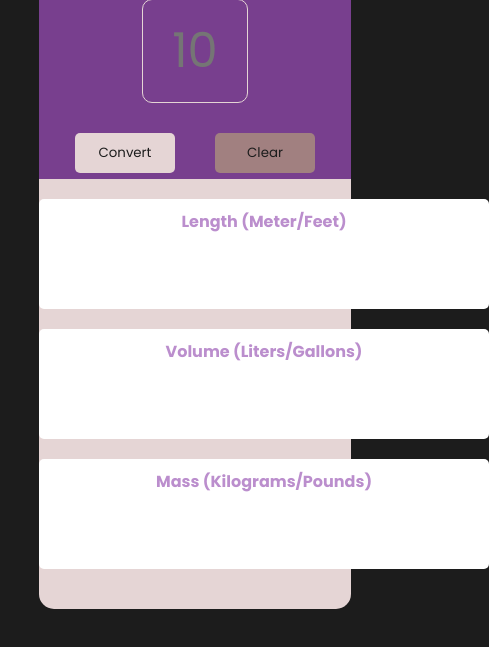
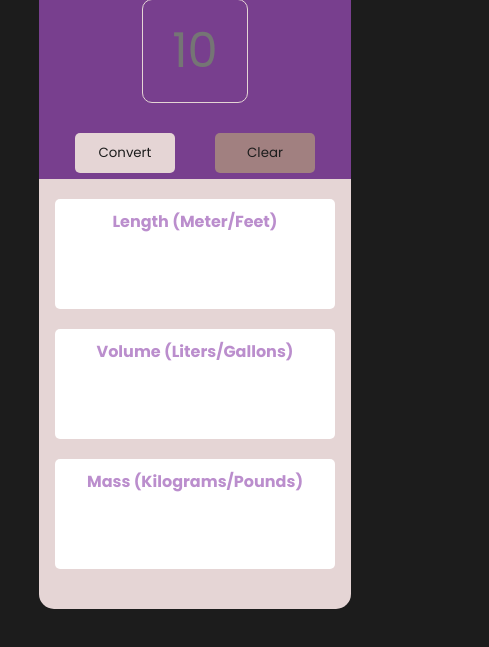
Before and after one commit to JoelCreate/Unit-Conversion-Tool, a plain HTML site: page index.html in a window 390 px wide. Shown: the part 181-828 px from the top of the page, 489 px wide, since content can reach past the window. Drawn offline with Linux system fonts and the light colour scheme.

Commit message:
Update styles.css

```diff
--- a/styles.css
+++ b/styles.css
@@ -113,6 +113,10 @@ p{
         height: auto;
     }
 
+    .conversion-box {
+        width: 90%;
+    }
+
     /*
     #header {
         height: auto;
```
